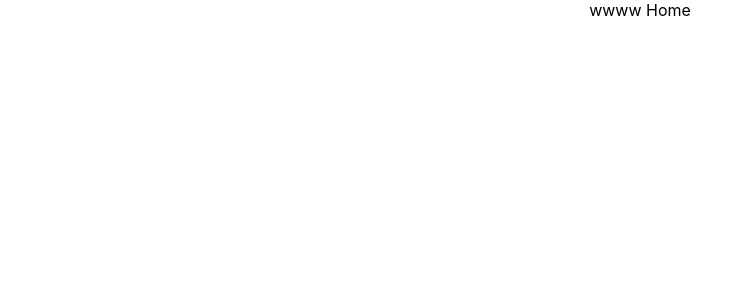
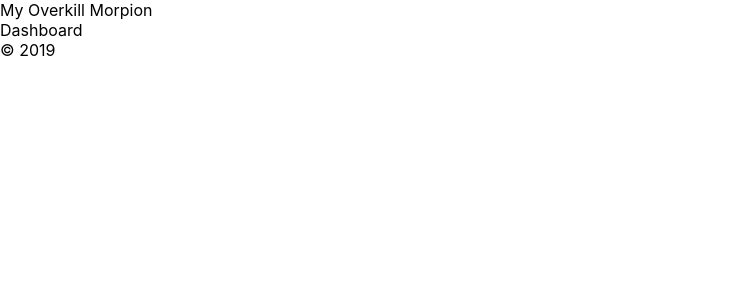
Before and after one commit to seandong7byin/seandong7byin, a React (Create React App) app in the folder frontend/: page /Dashboard in a window 1280 px wide. Shown: the top 300 px of the page, without its empty margins (0-752 px from the left). Built offline with nearby package versions, Linux system fonts and the light colour scheme.

Commit message:
router inside without module

```diff
--- a/frontend/src/react/App/App.js
+++ b/frontend/src/react/App/App.js
@@ -1,6 +1,9 @@
 import React, { Component } from 'react';
-import logo from '../../logo.svg';
+import {Route, Switch, BrowserRouter} from 'react-router-dom';
+
 import './App.css';
+
+import Layout from "../Layout/Layout";
 
 import Test from '../../test.js';
 import Dashboard from '../Dashboard/Dashboard.js';
@@ -9,10 +12,27 @@ import Home from '../Home/Home.js';
 
 class App extends Component {
   render() {
-    return (
-      <div className="App">
-        <Home />
-      </div>
+    return (<Layout>
+            <BrowserRouter>
+                <Switch>
+                    <Route
+                        exact
+                        path="/"
+                        component={Home}
+                    />
+                    <Route
+                        exact
+                        path="/Dashboard"
+                        component={Dashboard}
+                    />
+                    <Route
+                        exact
+                        path="/Fishtanks"
+                        component={Fishtanks}
+                    />
+                </Switch>
+            </BrowserRouter>
+        </Layout>
     );
   }
 }
--- /dev/null
+++ b/frontend/src/react/Layout/Layout.js
@@ -0,0 +1,21 @@
+import React from 'react';
+import PropTypes from 'prop-types';
+
+export default class Layout extends React.PureComponent {
+    static propTypes = {
+        children: PropTypes.node.isRequired,
+    };
+
+
+    render() {
+        return (
+            <div>
+                <header>My Overkill Morpion</header>
+                <main>
+                    {this.props.children}
+                </main>
+                <footer>© 2019</footer>
+            </div>
+        );
+    }
+}
```
